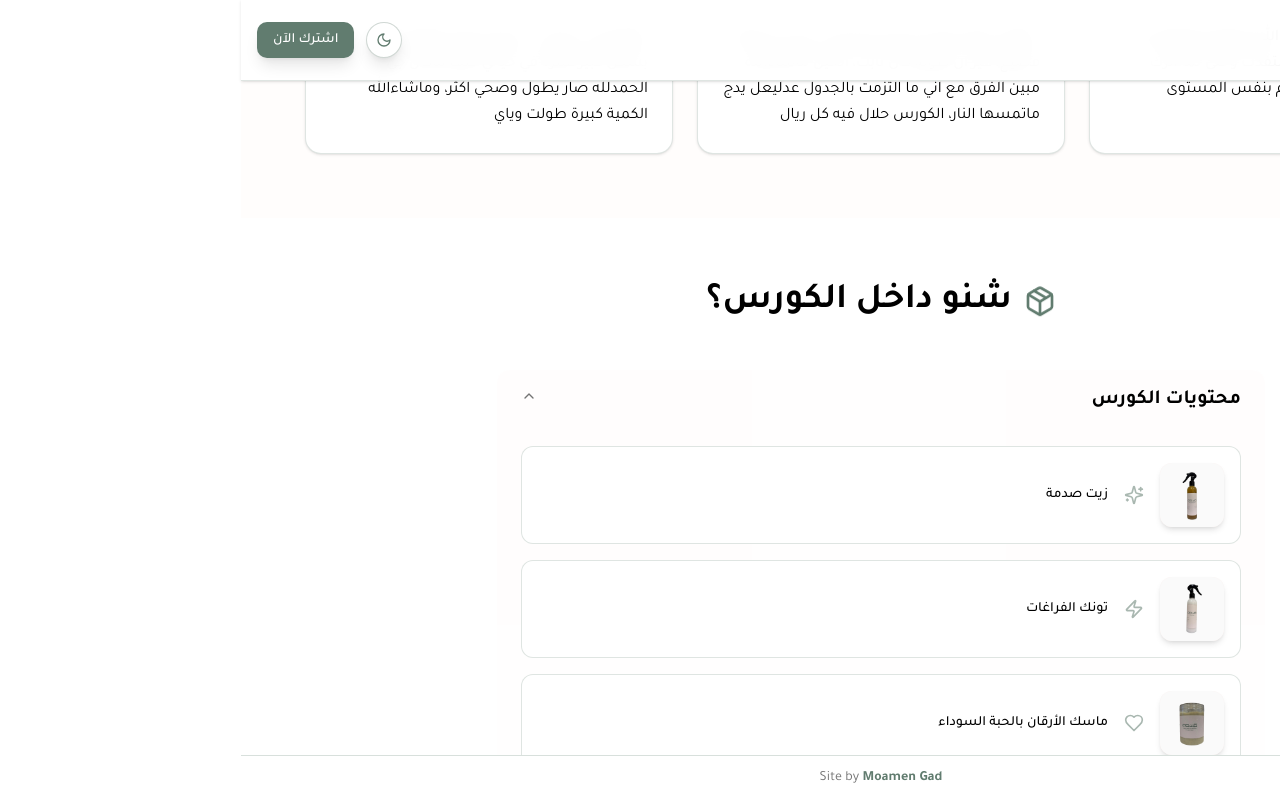
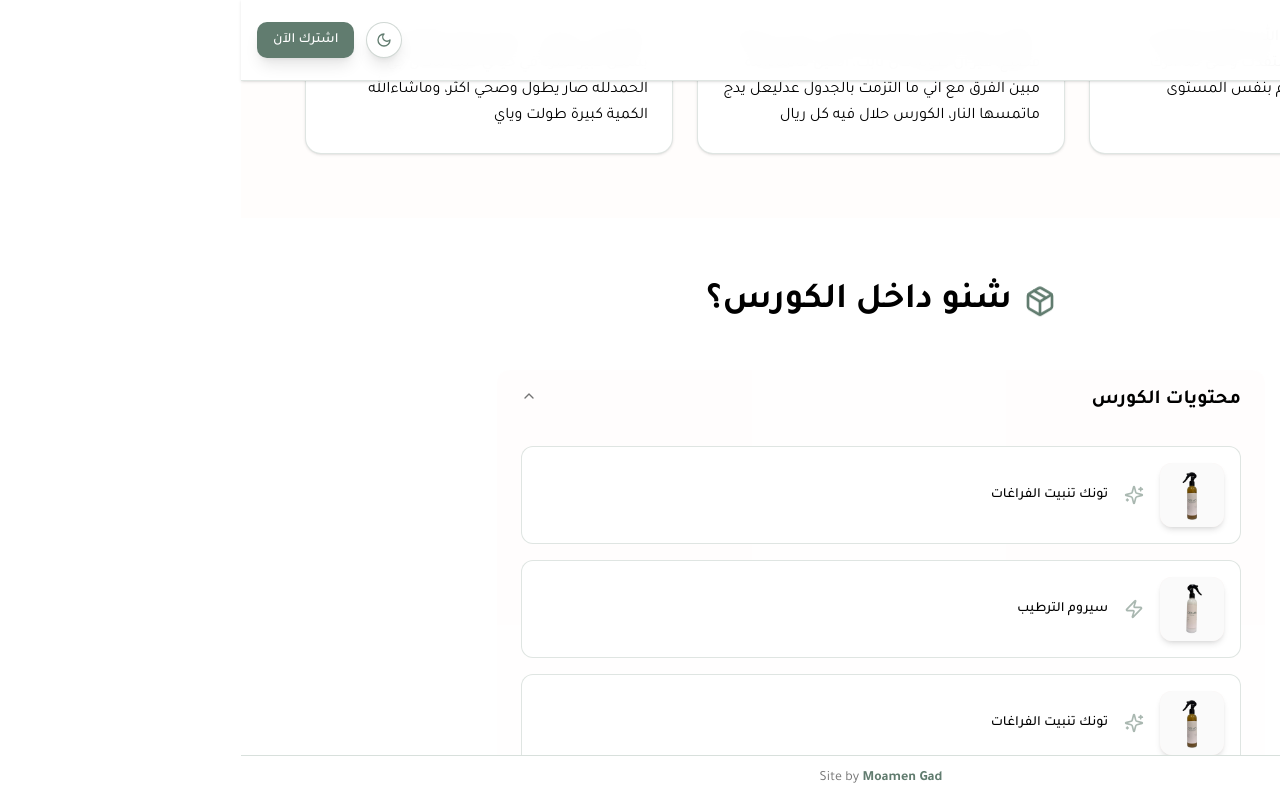
Before and after one commit to Ahmed-12-code/hair_course_website, a Next.js app: page / in a window 1280 px wide. Both pictures are taken after a click on the button "محتويات الكورس". Shown: the part 2292-3092 px from the top of the page. Built offline with nearby package versions, Linux system fonts and the light colour scheme.

Commit message:
Add project files

```diff
--- a/app/page.tsx
+++ b/app/page.tsx
@@ -324,11 +324,13 @@ export default function HomePage() {
                   <AccordionContent className="space-y-6 pt-4">
                     <div className="grid gap-4">
                       {[
-                        { name: "زيت صدمة", image: "/oil-bottle.jpg", icon: Sparkles },
-                        { name: "تونك الفراغات", image: "/tonic-bottle.jpg", icon: Zap },
+                        { name: "تونك تنبيت الفراغات", image: "/oil-bottle.jpg", icon: Sparkles },
+                        { name: "سيروم الترطيب ", image: "/tonic-bottle.jpg", icon: Zap },
+                        { name: "تونك تنبيت الفراغات", image: "/oil-bottle.jpg", icon: Sparkles },
                         { name: "ماسك الأرقان بالحبة السوداء", image: "/argan-mask.jpg", icon: Heart },
-                        { name: "سيروم الترطيب", image: "/serum-bottle.jpg", icon: Sparkles },
-                        { name: "سدر أو حنا بالأعشاب (اختاروا واحد فقط)", image: "/sidr-henna.jpg", icon: Leaf },
+                        { name: "حنا او سدر بالاعشاب", image: "/henna.jpg", icon: Zap },
+                        { name: "زيت صدمة", image: "/serum-bottle.jpg", icon: Sparkles },
+                        { name: "شامبو الكافيين [ بالامكان اضافته 75﷼]", image: "/sidr-henna.jpg", icon: Leaf },
                       ].map((product, index) => {
                         const Icon = product.icon
                         return (
```
